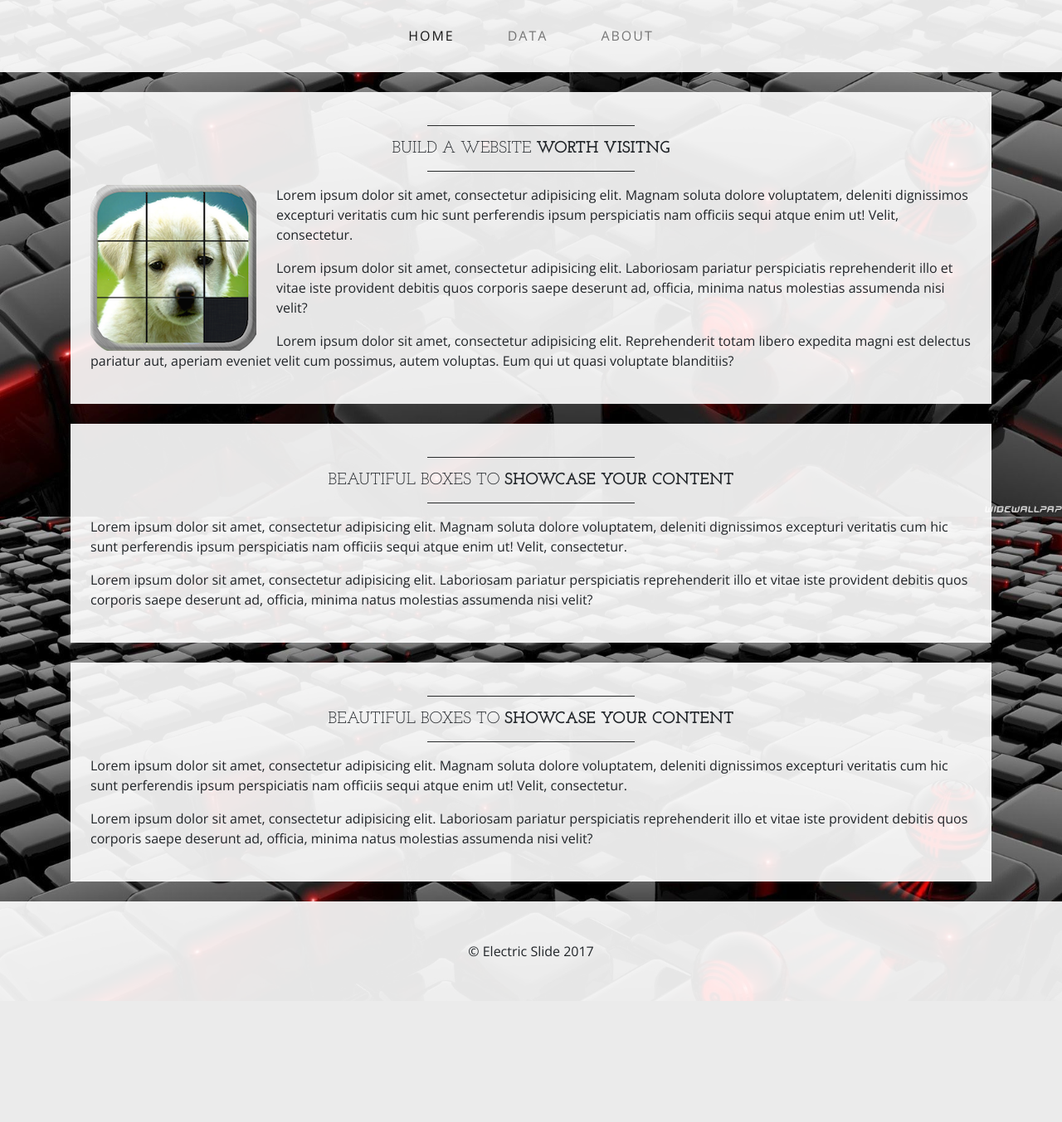
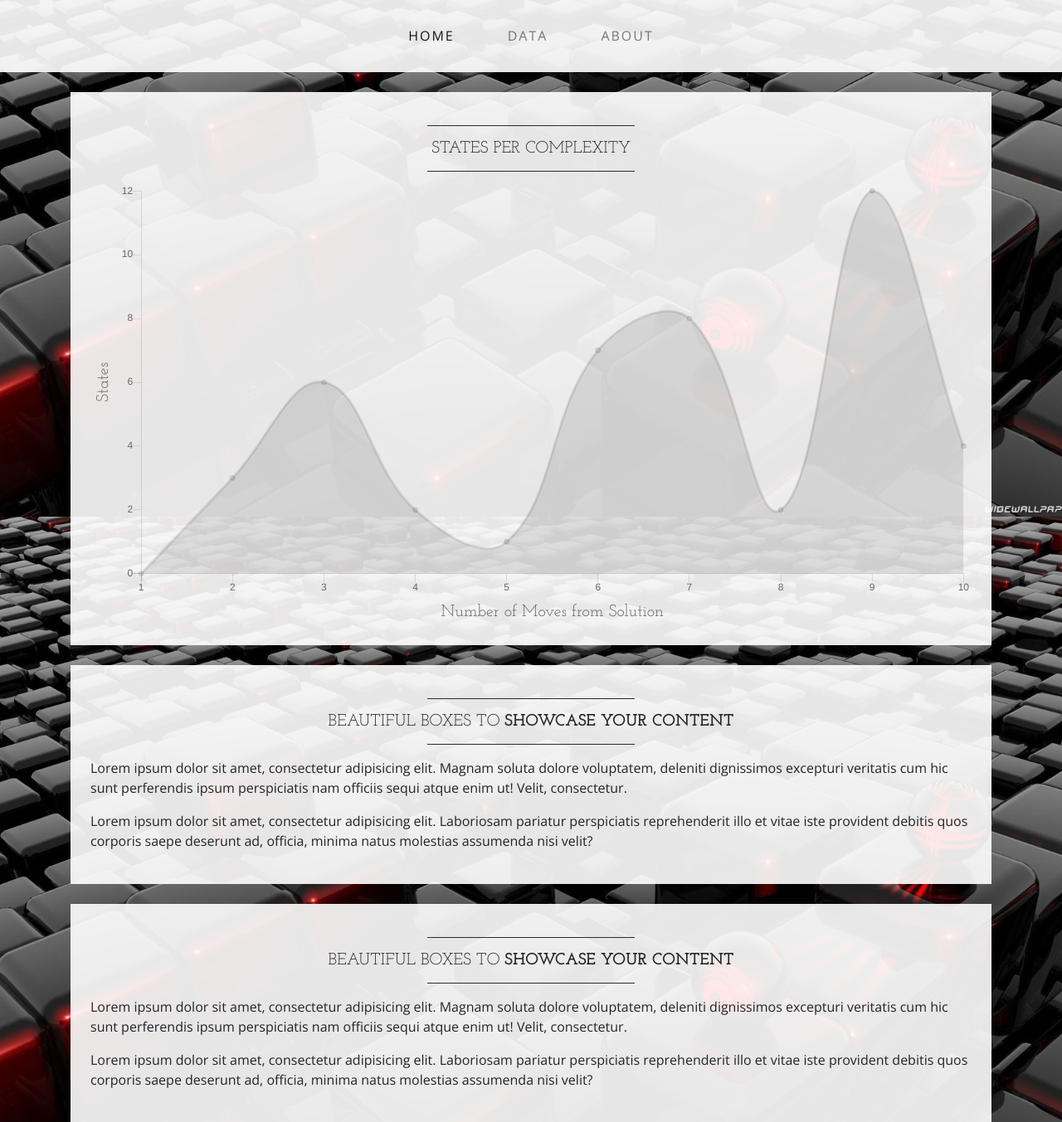
Before and after one commit to markreynoso/electric_slide, a Python web app: template electric_slide/templates/data.jinja2 in a window 1280 px wide. Shown: the part 177-1530 px from the top of the page at 83% size. Before the commit the page ends 1384 px from the top, so only its background shows below. Run offline with Jinja, Linux system fonts and the light colour scheme; the template is opened without the code that fills it, so the values that code supplies are empty; some libraries are stand-ins or nearby versions.

Commit message:
Started adding charts for data Added Chart.js to the data page. Added a single chart with dummy data and styled the chart.

```diff
--- a/electric_slide/scripts/state_almanac_generator.py
+++ b/electric_slide/scripts/state_almanac_generator.py
@@ -39,7 +39,7 @@ def generate_unique_states_from_sets(complexity, size=3):
             set_almanac[complexity + 1].add(str(pboard.practice_slide(move)))
 
 
-if __name__ == "__main__":
+if __name__ == "__main__":  # pragma: no cover
     for i in range(32):
         generate_unique_states_from_sets(i)
         print(str(i) + " : " + str(len(set_almanac[i])))
--- /dev/null
+++ b/electric_slide/static/charts/data-charts.js
@@ -0,0 +1,43 @@
+let ctx = document.getElementById('statesChart').getContext('2d');
+
+let chart = new Chart(ctx, {
+    type: 'line',
+
+    data: {
+        labels: [1,2,3,4,5,6,7,8,9,10],
+        datasets: [{
+            data: [0,3,6,2,1,7,8,2,12,4]
+        }]
+    },
+
+    options: {
+        legend: {
+            display: false
+        },
+        scales: {
+            yAxes: [{
+                gridLines: {
+                    drawOnChartArea: false
+                },
+                scaleLabel: {
+                    display: true,
+                    labelString: 'States',
+                    fontFamily: "'Josefin Slab', 'Helvetica Neue', 'Helvetica', 'Arial', sans-serif",
+                    fontSize: 20
+                }
+            }],
+            xAxes: [{
+                gridLines: {
+                    drawOnChartArea: false
+                },
+                scaleLabel: {
+                    display: true,
+                    labelString: 'Number of Moves from Solution',
+                    fontFamily: "'Josefin Slab', 'Helvetica Neue', 'Helvetica', 'Arial', sans-serif",
+                    fontSize: 20
+                }
+            }]
+        }
+    }
+
+});
--- a/electric_slide/templates/data.jinja2
+++ b/electric_slide/templates/data.jinja2
@@ -54,66 +54,14 @@
 
     <div class="container">
 
-      <!-- <div class="bg-faded p-4 my-4"> -->
-        <!-- Image Carousel -->
-        <!-- <div id="carouselExampleIndicators" class="carousel slide" data-ride="carousel">
-          <ol class="carousel-indicators">
-            <li data-target="#carouselExampleIndicators" data-slide-to="0" class="active"></li>
-            <li data-target="#carouselExampleIndicators" data-slide-to="1"></li>
-            <li data-target="#carouselExampleIndicators" data-slide-to="2"></li>
-          </ol>
-          <div class="carousel-inner" role="listbox">
-            <div class="carousel-item active">
-              <img class="d-block img-fluid w-100" src="img/slide-1.jpg" alt="">
-              <div class="carousel-caption d-none d-md-block">
-                <h3 class="text-shadow">First Slide</h3>
-                <p class="text-shadow">This is the caption for the first slide.</p>
-              </div>
-            </div>
-            <div class="carousel-item">
-              <img class="d-block img-fluid w-100" src="img/slide-2.jpg" alt="">
-              <div class="carousel-caption d-none d-md-block">
-                <h3 class="text-shadow">Second Slide</h3>
-                <p class="text-shadow">This is the caption for the second slide.</p>
-              </div>
-            </div>
-            <div class="carousel-item">
-              <img class="d-block img-fluid w-100" src="img/slide-3.jpg" alt="">
-              <div class="carousel-caption d-none d-md-block">
-                <h3 class="text-shadow">Third Slide</h3>
-                <p class="text-shadow">This is the caption for the third slide.</p>
-              </div>
-            </div>
-          </div>
-          <a class="carousel-control-prev" href="#carouselExampleIndicators" role="button" data-slide="prev">
-            <span class="carousel-control-prev-icon" aria-hidden="true"></span>
-            <span class="sr-only">Previous</span>
-          </a>
-          <a class="carousel-control-next" href="#carouselExampleIndicators" role="button" data-slide="next">
-            <span class="carousel-control-next-icon" aria-hidden="true"></span>
-            <span class="sr-only">Next</span>
-          </a>
-        </div> -->
-        <!-- Welcome Message -->
-        <!-- <div class="text-center mt-4">
-          <div class="text-heading text-muted text-lg">Welcome To</div>
-          <h1 class="my-2">Business Casual</h1>
-          <div class="text-heading text-muted text-lg">By
-            <strong>Start Bootstrap</strong>
-          </div>
-        </div> -->
-      <!-- </div> -->
+
 
       <div class="bg-faded p-4 my-4">
         <hr class="divider">
-        <h2 class="text-center text-lg text-uppercase my-0">Build a website
-          <strong>worth visitng</strong>
+        <h2 class="text-center text-lg text-uppercase my-0">States per Complexity
         </h2>
         <hr class="divider">
-        <img class="img-fluid float-left mr-4 d-none d-lg-block" src="../static/img/pupper.png" alt="">
-        <p>Lorem ipsum dolor sit amet, consectetur adipisicing elit. Magnam soluta dolore voluptatem, deleniti dignissimos excepturi veritatis cum hic sunt perferendis ipsum perspiciatis nam officiis sequi atque enim ut! Velit, consectetur.</p>
-        <p>Lorem ipsum dolor sit amet, consectetur adipisicing elit. Laboriosam pariatur perspiciatis reprehenderit illo et vitae iste provident debitis quos corporis saepe deserunt ad, officia, minima natus molestias assumenda nisi velit?</p>
-        <p>Lorem ipsum dolor sit amet, consectetur adipisicing elit. Reprehenderit totam libero expedita magni est delectus pariatur aut, aperiam eveniet velit cum possimus, autem voluptas. Eum qui ut quasi voluptate blanditiis?</p>
+        <canvas id="statesChart"></canvas>
       </div>
 
       <div class="bg-faded p-4 my-4">
@@ -148,6 +96,8 @@
     <script src="../static/jquery/jquery.min.js"></script>
     <script src="../static/popper/popper.js"></script>
     <script src="../static/bootstrap/js/bootstrap.min.js"></script>
+    <script src="https://cdnjs.cloudflare.com/ajax/libs/Chart.js/2.4.0/Chart.min.js"></script>
+    <script src="../static/charts/data-charts.js"></script>
 
   </body>
 
--- a/tox.ini
+++ b/tox.ini
@@ -2,6 +2,6 @@
 envlist = py27, py36
 
 [testenv]
-commands = py.test
+commands = pytest
 deps =
     pytest
```
